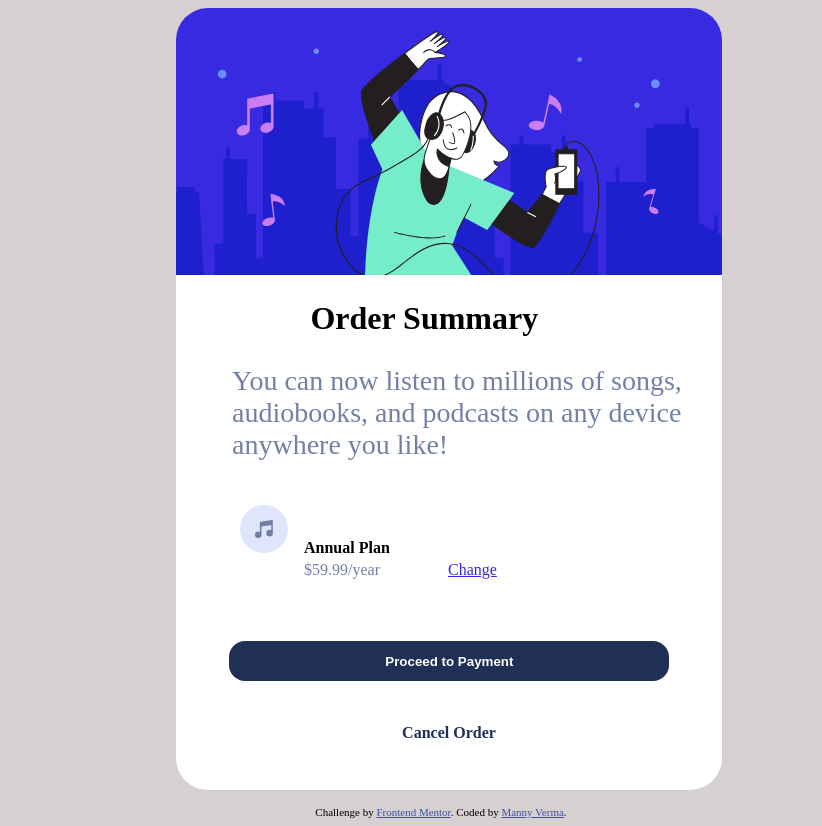
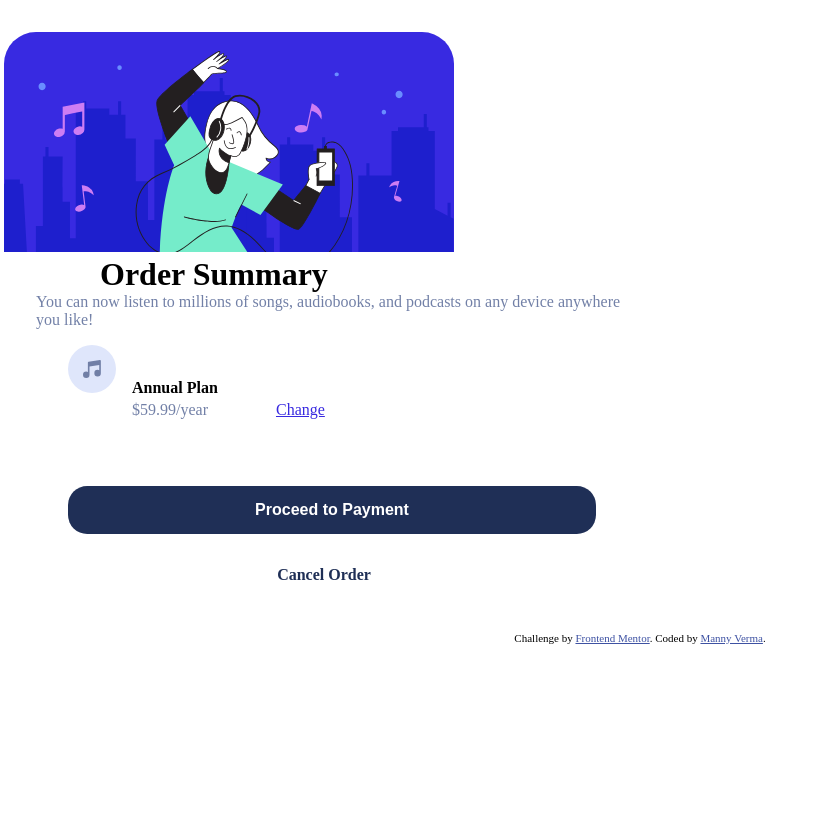
Before and after one commit to mverma45/fem-osc, a plain HTML site: page index.html in a window 1280 px wide. Shown: the whole page, without its empty margins (0-822 px from the left). After the commit the page ends 800 px from the top, so only its background shows below. Drawn offline with Linux system fonts and the light colour scheme.

Commit message:
WIP fix styling

```diff
--- a/Style/styles.css
+++ b/Style/styles.css
@@ -1,23 +1,31 @@
 @import url('https://fonts.googleapis.com/css2?family=Red+Hat+Display:ital,wght@500;700;900;&display=swap');
 
-body {
+* {
+	margin: 0;
 	font-size: 1em;
-	background-image: url('"http://www.w3.org/2000/svg" width="1440" height="437"><path fill="#D6E1FF" fill-rule="evenodd" d="M0 349.974c218.558 116.035 460.05 116.035 724.475 0s502.933-116.035 715.525 0V0H0v349.974z"/></svg>');
+	background-image: url('');
+}
+
+/* body {
+	background-image: url('http://www.w3.org/2000/svg" width="1440" height="437"><path fill="#D6E1FF" fill-rule="evenodd" d="M0 349.974c218.558 116.035 460.05 116.035 724.475 0s502.933-116.035 715.525 0V0H0v349.974z"/></svg>');
 	width: 35.12em;
 	margin-left: 10em;
 	border-radius: #fff;
 	background-color: rgb(214, 208, 208);
+} */
+
+.hero_order {
+	margin: auto;
+	margin-top: 2em;
+	width: 50%;
 }
 
 .img1 img {
-	width: 100%;
 	border-top-left-radius: 2em;
 	border-top-right-radius: 2em;
 }
 
 .payment {
-	/* top | right | bottom | left */
-	padding: 1em 4em 1.2em 4em;
 	background-color: hsl(223, 47%, 23%);
 	color: #fff;
 	border-radius: 1.2em;
@@ -26,23 +34,24 @@ body {
 }
 
 .hero_order {
-	margin-left: 1em;
+	margin-left: 0.25em;
 	background-color: #fff;
 	border-radius: 2em;
 }
 
 .Order {
-	padding-left: 4.2em;
+	padding-left: 3em;
+	font-size: 2em;
 }
 
 .Plan {
 	/* top | right | bottom | left */
-	padding: 1em 3em 1.2em 4em;
+	padding: 1em 2em 1.2em 4em;
 }
 
 .Music {
 	padding-left: 2em;
-	font-size: 1.75em;
+	font-size: 1em;
 	color: hsl(224, 23%, 55%);
 }
 
--- a/index.html
+++ b/index.html
@@ -19,7 +19,7 @@
 		<title>Frontend Mentor | Order summary card</title>
 	</head>
 	<body>
-		<main class="hero_order">
+		<div class="hero_order">
 			<!-- <img src="./images/pattern-background-desktop.svg" /> -->
 			<div class="img1">
 				<img
@@ -42,7 +42,7 @@
 			</div>
 			<button class="payment">Proceed to Payment</button>
 			<p class="cancelOrder">Cancel Order</p>
-		</main>
+		</div>
 		<div class="attribution">
 			Challenge by
 			<a
```
